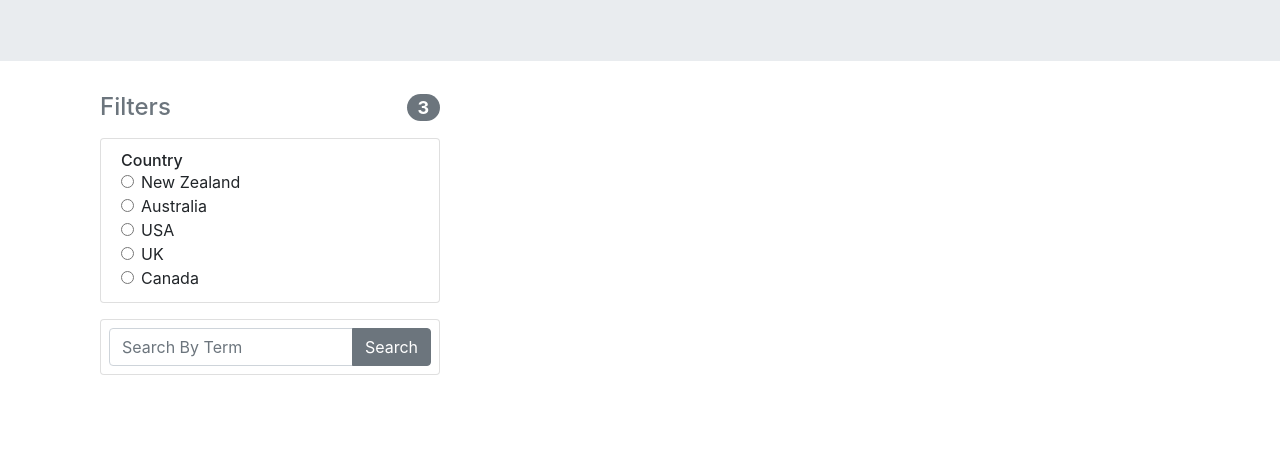
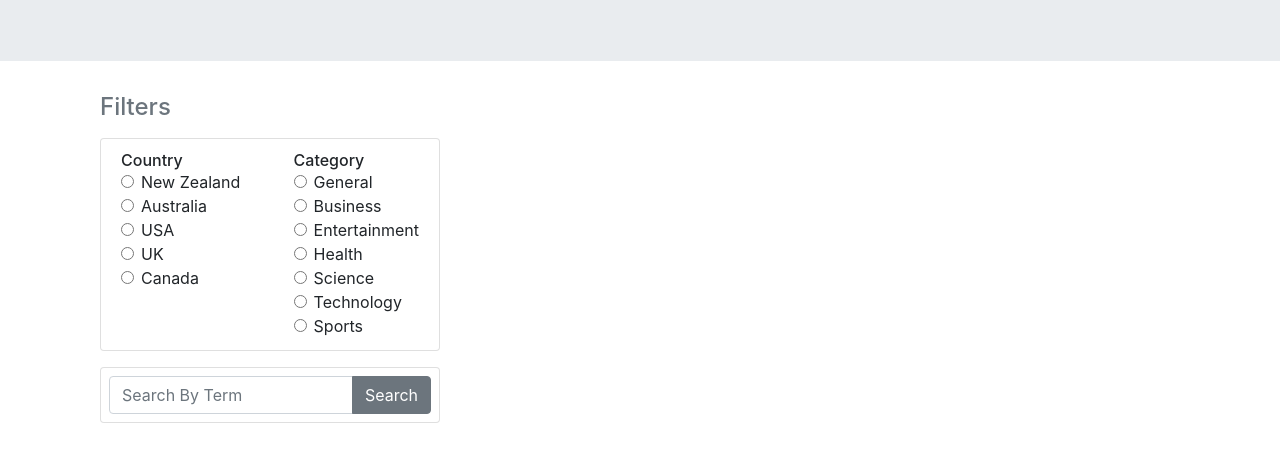
Before and after one commit to ryleybridges/formative3.1, a website: page public/index.html in a window 1280 px wide. Shown: the part 180-642 px from the top of the page. Drawn offline with nearby package versions, Linux system fonts and the light colour scheme.

Commit message:
Added category filter, needs work to get working

```diff
--- a/public/index.html
+++ b/public/index.html
@@ -25,7 +25,7 @@
         <div class="col-md-4 order-md-2 mb-4">
           <h4 class="d-flex justify-content-between align-items-center mb-3">
             <span class="text-muted">Filters</span>
-            <span class="badge badge-secondary badge-pill">3</span>
+            <!-- <span class="badge badge-secondary badge-pill">3</span> -->
           </h4>
           <ul class="list-group mb-3">
             <li class="list-group-item d-flex justify-content-between lh-condensed">
@@ -62,6 +62,53 @@
                   </label>
                 </div>
               </div>
+
+              <div>
+                <h6 class="my-0">Category</h6>
+                <div class="form-check">
+                  <input class="categoryRadio form-check-input" type="radio" value="general">
+                  <label class="form-check-label">
+                    General
+                  </label>
+                </div>
+                <div class="form-check">
+                  <input class="categoryRadio form-check-input" type="radio" value="business">
+                  <label class="form-check-label">
+                    Business
+                  </label>
+                </div>
+                <div class="form-check">
+                  <input class="categoryRadio form-check-input" type="radio" value="entertainment">
+                  <label class="form-check-label">
+                    Entertainment
+                  </label>
+                </div>
+                <div class="form-check">
+                  <input class="categoryRadio form-check-input" type="radio" value="health">
+                  <label class="form-check-label">
+                    Health
+                  </label>
+                </div>
+                <div class="form-check">
+                  <input class="categoryRadio form-check-input" type="radio" value="science">
+                  <label class="form-check-label">
+                    Science
+                  </label>
+                </div>
+                <div class="form-check">
+                  <input class="categoryRadio form-check-input" type="radio" value="technology">
+                  <label class="form-check-label">
+                    Technology
+                  </label>
+                </div>
+                <div class="form-check">
+                  <input class="categoryRadio form-check-input" type="radio" value="sports">
+                  <label class="form-check-label">
+                    Sports
+                  </label>
+                </div>
+              </div>
+
             </li>
           </ul>
 
--- a/public/js/script.js
+++ b/public/js/script.js
@@ -1,15 +1,21 @@
 $(document).ready(function(){
   $('#aboutContent').hide();
   let countryCode;
+  let category;
 
   $('.checkRadio').click(function(){
     countryCode = $(this).val();
     initAjax(countryCode)
   });
 
-  const initAjax = (country) => {
+  $('.categoryRadio').click(function(){
+    category = $(this).val();
+    initAjax(category);
+  });
+
+  const initAjax = (country, category) => {
     $.ajax({
-      url: `https://newsapi.org/v2/top-headlines?country=${country}&apiKey=4eef0c7040a24bd38e258c815585c046`,
+      url: `https://newsapi.org/v2/top-headlines?country=${country}&category=${category}&apiKey=4eef0c7040a24bd38e258c815585c046`,
       type: 'GET',
       dataType: 'json',
       success: function(data){
```
